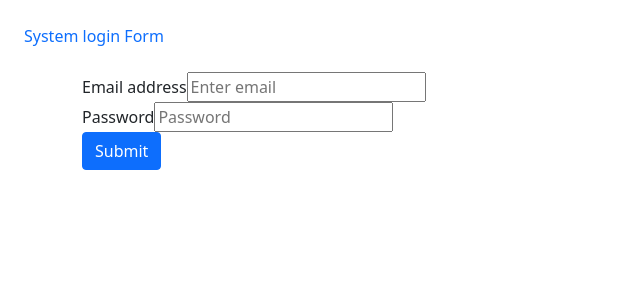
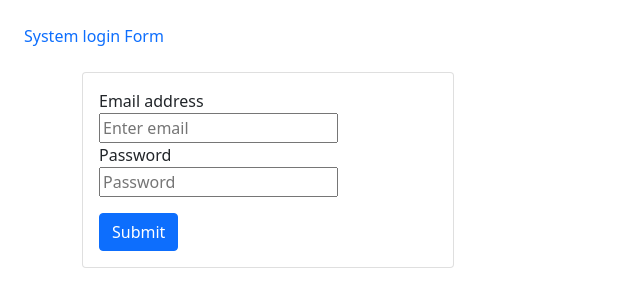
Before and after one commit to jobin4jo/demo, an Angular app: page / in a window 1280 px wide. Shown: the top 304 px of the page, without its empty margins (0-640 px from the left). Built offline with nearby package versions, Linux system fonts and the light colour scheme.

Commit message:
style correction

```diff
--- a/src/app/jobin/jobin.component.html
+++ b/src/app/jobin/jobin.component.html
@@ -1,9 +1,9 @@
 <p class="m-4 text-primary">System login Form</p>
 <div class="container">
-    <div class="col-md-4  w-40">
+    <div class="col-md-4 card p-3">
         <form [formGroup]="myForm" (ngSubmit)="onSubmit(myForm)" >
             <div class="form-group">
-                <label for="exampleInputEmail1">Email address</label>
+                <label for="exampleInputEmail1">Email address</label><br>
                 <input formControlName="email" placeholder="Enter email">
 
 
@@ -11,14 +11,14 @@
 
 
             <div class="form-group">
-                <label for="exampleInputPassword1">Password</label>
+                <label for="exampleInputPassword1">Password</label><br>
                 <input type="password" formControlName="password" placeholder="Password">
             </div>
             <!-- <div class="form-check">
                 <input type="checkbox" formControlName="name">
                 <label class="form-check-label" for="exampleCheck1">Check me out</label>
             </div> -->
-            <button type="submit" class="btn btn-primary">Submit</button>
+            <button   type="submit" class="btn btn-primary mt-3">Submit</button>
         </form>
     </div>
 
```
